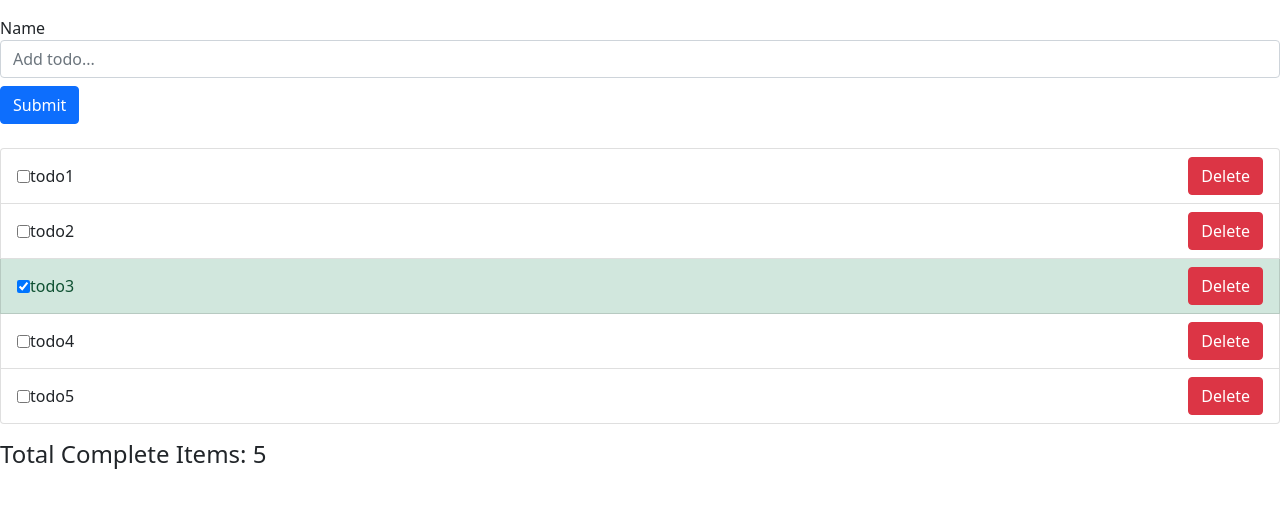
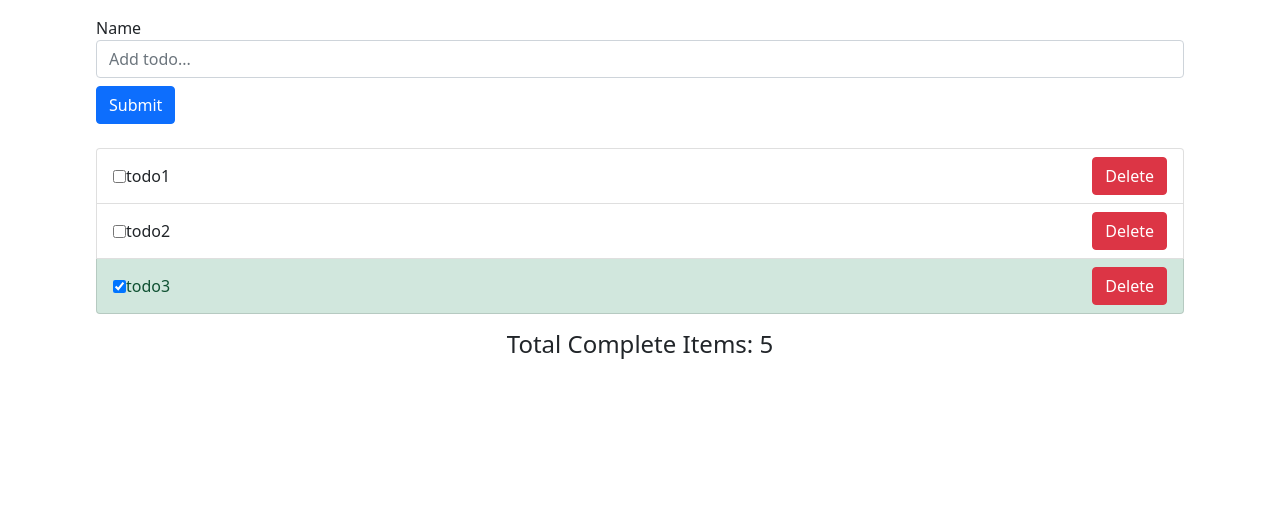
Before and after one commit to HanzaleLatifi/Redux-toolkit, a React (Create React App) app: page / in a window 1280 px wide. Shown: the top 508 px of the page. Built offline with nearby package versions, Linux system fonts and the light colour scheme.

Commit message:
add actios to todos reducer

```diff
--- a/src/App.css
+++ b/src/App.css
@@ -1,6 +1,4 @@
 .App{
-  display: flex;
-  justify-content: center;
-  align-items: center;
-  flex-direction: column;
+  width: 85%;
+  margin: 1rem auto;
 }
--- a/src/App.js
+++ b/src/App.js
@@ -12,9 +12,11 @@ function App() {
   return (
     <Provider store={store}>
       {/* <Counter /> */}
-      <AddTodoForm />
-      <TodoList />
-      <TotalCompleteItems />
+      <div className="App">
+        <AddTodoForm />
+        <TodoList />
+        <TotalCompleteItems />
+      </div>
     </Provider>
   );
 }
--- a/src/components/Todos/AddTodoForm.js
+++ b/src/components/Todos/AddTodoForm.js
@@ -1,11 +1,14 @@
 import React, { useState } from "react";
-
+import { useDispatch } from "react-redux";
+import { addTodo } from "../../feature/todos/TodoSlice";
 const AddTodoForm = () => {
   const [value, setValue] = useState("");
+  const  dispatch = useDispatch();
 
   const onSubmit = (event) => {
     event.preventDefault();
-    console.log("user entered: " + value);
+    dispatch(addTodo({title:value}))
+
   };
 
   return (
--- a/src/components/Todos/TodoItem.js
+++ b/src/components/Todos/TodoItem.js
@@ -1,14 +1,17 @@
 import React from "react";
+import { useDispatch } from "react-redux";
+import { deleteTodo, toggleTodo } from "../../feature/todos/TodoSlice";
 
 const TodoItem = ({ id, title, completed }) => {
+  const dispatch=useDispatch();
   return (
     <li className={`list-group-item ${completed && "list-group-item-success"}`}>
       <div className="d-flex justify-content-between">
         <span className="d-flex align-items-center">
-          <input type="checkbox" className="mr-3" checked={completed}></input>
+          <input type="checkbox" className="mr-3" checked={completed} onChange={(e)=>dispatch(toggleTodo({id}))}></input>
           {title}
         </span>
-        <button className="btn btn-danger">Delete</button>
+        <button className="btn btn-danger" onClick={(e)=>dispatch(deleteTodo({id}))}>Delete</button>
       </div>
     </li>
   );
--- a/src/components/Todos/TodoList.js
+++ b/src/components/Todos/TodoList.js
@@ -1,14 +1,17 @@
 import React from "react";
 import TodoItem from "./TodoItem";
+import {useSelector} from 'react-redux'
 
 const TodoList = () => {
-  const todos = [
-    { id: 1, title: "todo1", completed: false },
-    { id: 2, title: "todo2", completed: false },
-    { id: 3, title: "todo3", completed: true },
-    { id: 4, title: "todo4", completed: false },
-    { id: 5, title: "todo5", completed: false },
-  ];
+  // const todos = [
+  //   { id: 1, title: "todo1", completed: false },
+  //   { id: 2, title: "todo2", completed: false },
+  //   { id: 3, title: "todo3", completed: true },
+  //   { id: 4, title: "todo4", completed: false },
+  //   { id: 5, title: "todo5", completed: false },
+  // ];
+  const {todos} = useSelector(state => state.todos) ;
+  console.log(todos)
 
   return (
     <ul className="list-group">
--- a/src/components/Todos/TotalCompleteItems.js
+++ b/src/components/Todos/TotalCompleteItems.js
@@ -1,7 +1,7 @@
 import React from "react";
 
 const TotalCompleteItems = () => {
-  return <h4 className="mt-3">Total Complete Items: 5</h4>;
+  return <h4 className="mt-3 text-center ">Total Complete Items: 5</h4>;
 };
 
 export default TotalCompleteItems;
--- a/src/feature/store.js
+++ b/src/feature/store.js
@@ -1,8 +1,10 @@
 import { configureStore } from '@reduxjs/toolkit'
 import counterReducer from './counter/CounterSlice'
+import todosReducer from './todos/TodoSlice'
 const store=configureStore({
 reducer :{
-    counter:counterReducer
+    counter:counterReducer ,
+    todos:todosReducer
 }
 })
 export default store
--- /dev/null
+++ b/src/feature/todos/TodoSlice.js
@@ -0,0 +1,37 @@
+import { createSlice } from "@reduxjs/toolkit";
+
+const initialState = {
+  todos: [
+    { id: 1, title: "todo1", completed: false },
+    { id: 2, title: "todo2", completed: false },
+    { id: 3, title: "todo3", completed: true },
+  ],
+};
+
+const todoSlice = createSlice({
+  name: "todos", //state name
+  initialState,
+  reducers: {
+    addTodo: (state, action) => {
+      const newTodo = {
+        id: Date.now(),
+        title: action.payload.title,
+        completed: false,
+      };
+      state.todos.push(newTodo);
+    },
+    toggleTodo: (state, action) => {
+      const selectedTodo = state.todos.find((s) => s.id === action.payload.id);
+      selectedTodo.completed = !selectedTodo.completed;
+    },
+    deleteTodo: (state, action) => {
+      const filteredTodo = state.todos.filter(
+        (s) => (s.id !=action.payload.id)
+      );
+      state.todos = filteredTodo;
+    },
+  },
+});
+
+export const { addTodo, toggleTodo, deleteTodo } = todoSlice.actions;
+export default todoSlice.reducer;
```
